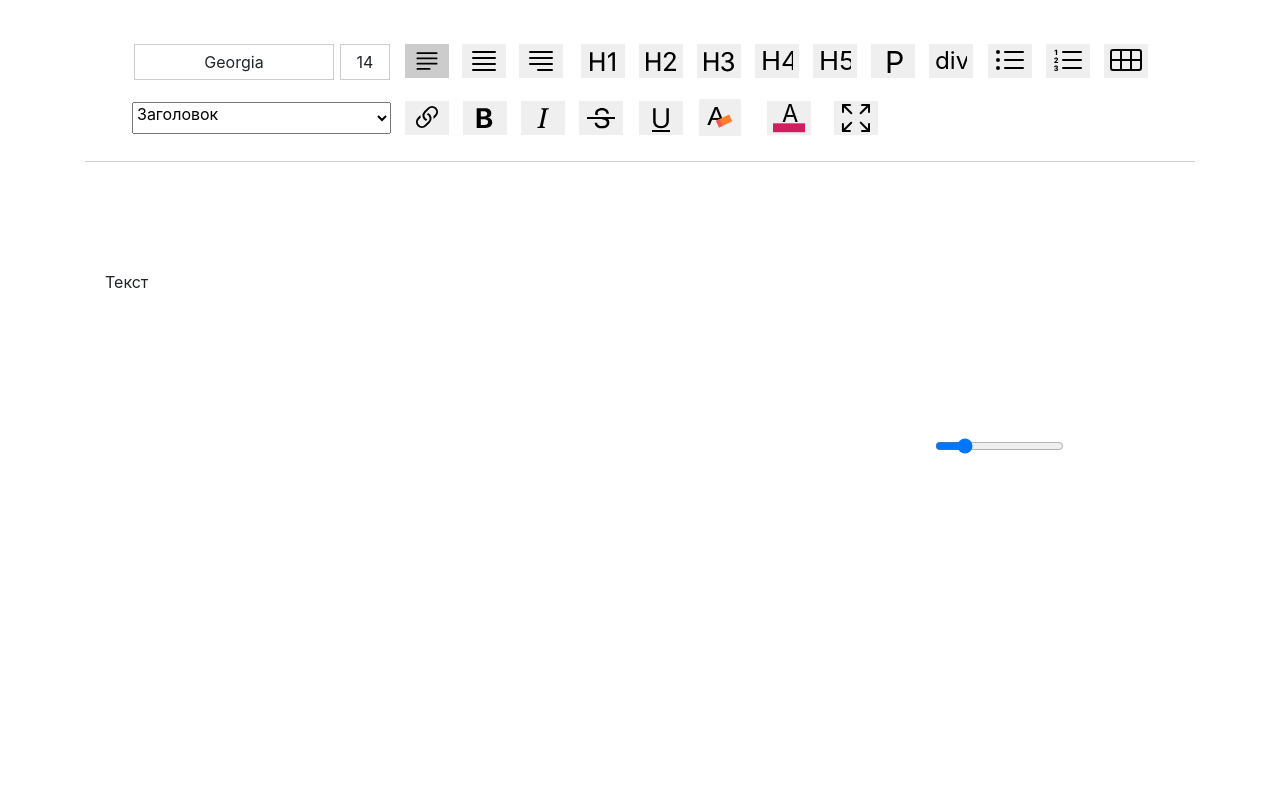
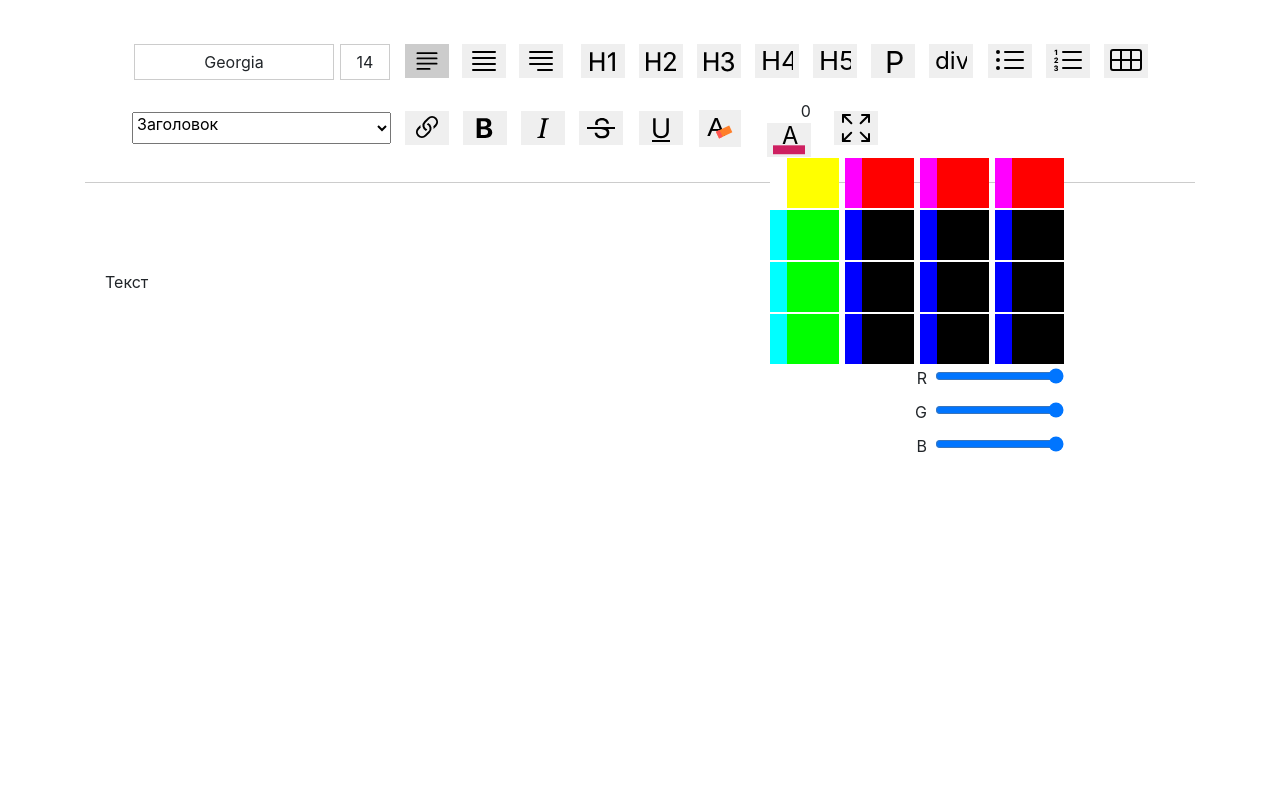
Before and after one commit to dimaarion/react-redactor, a React (Create React App) app: page / in a window 1280 px wide. Shown: the top 800 px of the page. Built offline with nearby package versions, Linux system fonts and the light colour scheme.

Commit message:
dimaarion/react-redactor.git

```diff
--- a/src/LiterSelectColor.js
+++ b/src/LiterSelectColor.js
@@ -1,44 +1,108 @@
 import React, { useState } from "react";
-import { selectedStyles, countArray } from "./action/index";
+import { selectedStyles, countArray, rgb2hex } from "./action/index";
 export default function LiterSelectColor(props) {
-  const [rgb, setRgb] = useState();
-  function palitra(setRgb, rgb) {
+  const [rgb, setRgb] = useState(0);
+  const [r, setR] = useState(255);
+  const [g, setG] = useState(255);
+  const [b, setB] = useState(255);
+  function palitra() {
     return (
       <table style={{ position: "absolute", width: "300px", height: "300px" }}>
         <tbody>
-          {countArray(6).map((n) => (
+          {countArray(4).map((n) => (
+            <tr key={n + 2 + "r"}>
+              {countArray(4).map((j) => (
+                <td key={j + 300 + "g"}>
+                  <table>
+                    <tbody>
                       <tr>
-              {countArray(6).map((j) => (
+                        {countArray(4).map((l) => (
                           <td
+                            key={l * 4000 + "b"}
+                            onClick={(e) => {
+                              let rgbE = e.target.style.backgroundColor
+                                .split(",")
+                                .map((x) =>
+                                  x
+                                    .match(/[0-9]/g)
+                                    .join(",")
+                                    .replace(/[,]/g, "")
+                                );
+                              setRgb(rgb2hex(rgbE[0], rgbE[1], rgbE[2]));
+                            }}
                             style={{
                               width: "50px",
                               height: "50px",
                               backgroundColor:
                                 "rgb(" +
-                      Math.floor(255 - 42.5 * n) +
+                                Math.floor(255 - r * n) +
                                 "," +
-                      Math.floor(255 - 42.5 * j) +
+                                Math.floor(255 - g * j) +
                                 "," +
-                      rgb +
+                                Math.floor(255 - b * l) +
                                 ")"
                             }}
                           ></td>
                         ))}
                       </tr>
+                    </tbody>
+                  </table>
+                </td>
+              ))}
+            </tr>
           ))}
           <tr>
             <td colSpan="6">
+              <label id="customRange1" className="form-label pr-2">
+                R
+              </label>
               <input
                 type="range"
-                onChange={(e) => setRgb(e.target.value)}
+                onChange={(e) => setR(e.target.value)}
                 className="form-range"
                 min="0"
                 max="255"
                 step="1"
                 id="customRange1"
+                defaultValue={255}
               />
             </td>
           </tr>
+          <tr>
+            <td colSpan="6">
+              <label id="customRange2" className="form-label pr-2">
+                G
+              </label>
+              <input
+                type="range"
+                onChange={(e) => setG(e.target.value)}
+                className="form-range"
+                min="0"
+                max="255"
+                step="1"
+                id="customRange2"
+                defaultValue={255}
+              />
+            </td>
+          </tr>
+          <tr>
+            <td colSpan="6">
+              <label id="customRange3" className="form-label pr-2">
+                B
+              </label>
+              <input
+                type="range"
+                onChange={(e) => setB(e.target.value)}
+                className="form-range"
+                min="0"
+                max="255"
+                step="1"
+                defaultValue={255}
+                id="customRange3"
+              />
+            </td>
+          </tr>
+          <tr style={{ backgroundColor: rgb }}></tr>
         </tbody>
       </table>
     );
@@ -66,7 +130,7 @@ export default function LiterSelectColor(props) {
           <rect width="21" height="5" x="0" y="12" fill="#ce2061"></rect>
         </svg>
       </button>
-      {palitra(setRgb, rgb)}
+      {palitra()}
     </div>
   );
 }
--- a/src/Table.js
+++ b/src/Table.js
@@ -49,7 +49,7 @@ function Table(props) {
             xmlns="http://www.w3.org/2000/svg"
             width="16"
             fill="currentColor"
-            class="bi bi-wrench"
+            className="bi bi-wrench"
             viewBox="0 0 16 21"
           >
             <path d="M.102 2.223A3.004 3.004 0 0 0 3.78 5.897l6.341 6.252A3.003 3.003 0 0 0 13 16a3 3 0 1 0-.851-5.878L5.897 3.781A3.004 3.004 0 0 0 2.223.1l2.141 2.142L4 4l-1.757.364L.102 2.223zm13.37 9.019.528.026.287.445.445.287.026.529L15 13l-.242.471-.026.529-.445.287-.287.445-.529.026L13 15l-.471-.242-.529-.026-.287-.445-.445-.287-.026-.529L11 13l.242-.471.026-.529.445-.287.287-.445.529-.026L13 11l.471.242z" />
```
Lines whose indentation alone changed are shown as unchanged.
